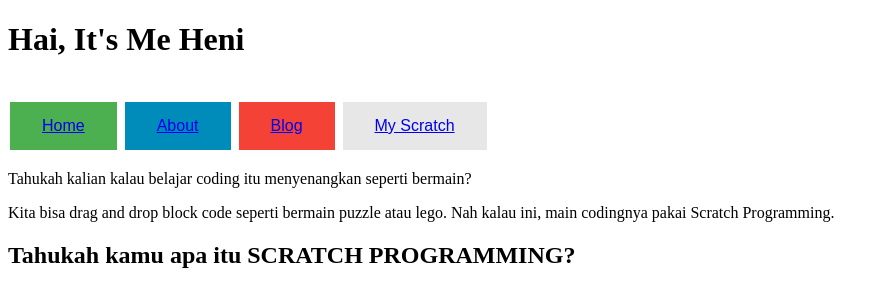
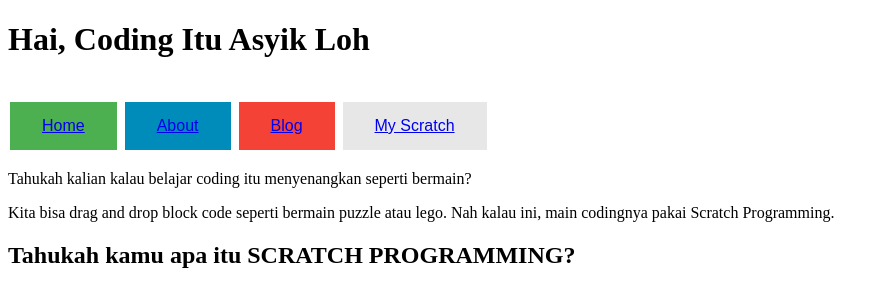
Before and after one commit to kelaskudigital/kelaskudigital.github.io, a plain HTML site: page index.html in a window 1280 px wide. Shown: the top 287 px of the page, without its empty margins (0-889 px from the left). Drawn offline with Linux system fonts and the light colour scheme.

Commit message:
edit title dan h1

```diff
--- a/index.html
+++ b/index.html
@@ -2,11 +2,11 @@
 <html>
   <head>
     <link rel="stylesheet" href="style.css">
-    <title> Landing Page Heni  </title>
+    <title> Ayo Bermain Coding </title>
   </head>
   <body>
 
-    <h1> Hai, It's Me Heni </h1>
+    <h1> Hai, Coding Itu Asyik Loh </h1>
     <br>
 
 
```
